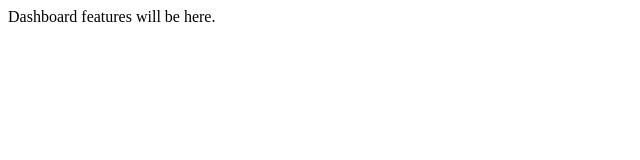
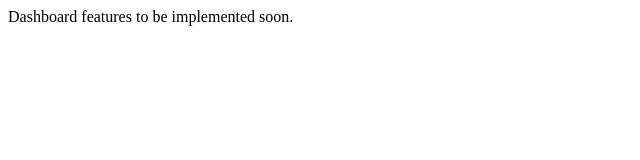
Before and after one commit to Euwamahoro/proud-citizen, a React (Vite) app in the folder frontend/: page /dashboard in a window 1280 px wide. Shown: the top 160 px of the page, without its empty margins (0-640 px from the left). Built offline with nearby package versions, Linux system fonts and the light colour scheme; sample sign-in values are in the browser's storage.

Commit message:
checking automation

```diff
--- a/frontend/src/Components/Dashboard.tsx
+++ b/frontend/src/Components/Dashboard.tsx
@@ -1,7 +1,7 @@
 
 function Dashboard() {
   return (
-    <div>Dashboard features will be here.</div>
+    <div>Dashboard features to be implemented soon.</div>
   )
 }
 
```
